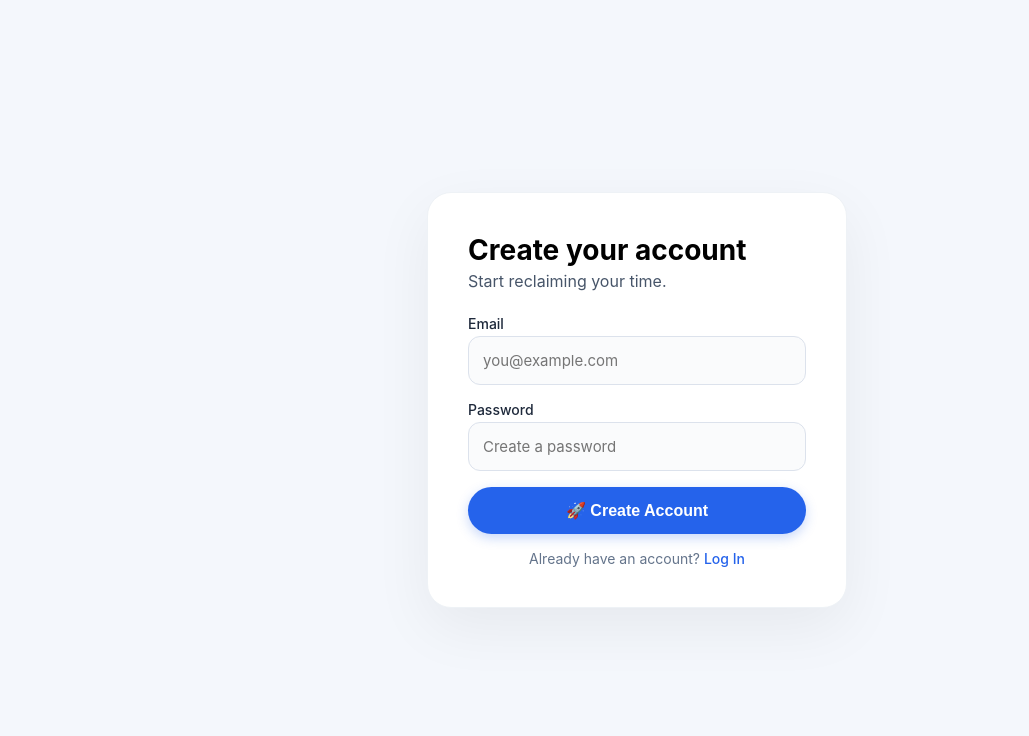
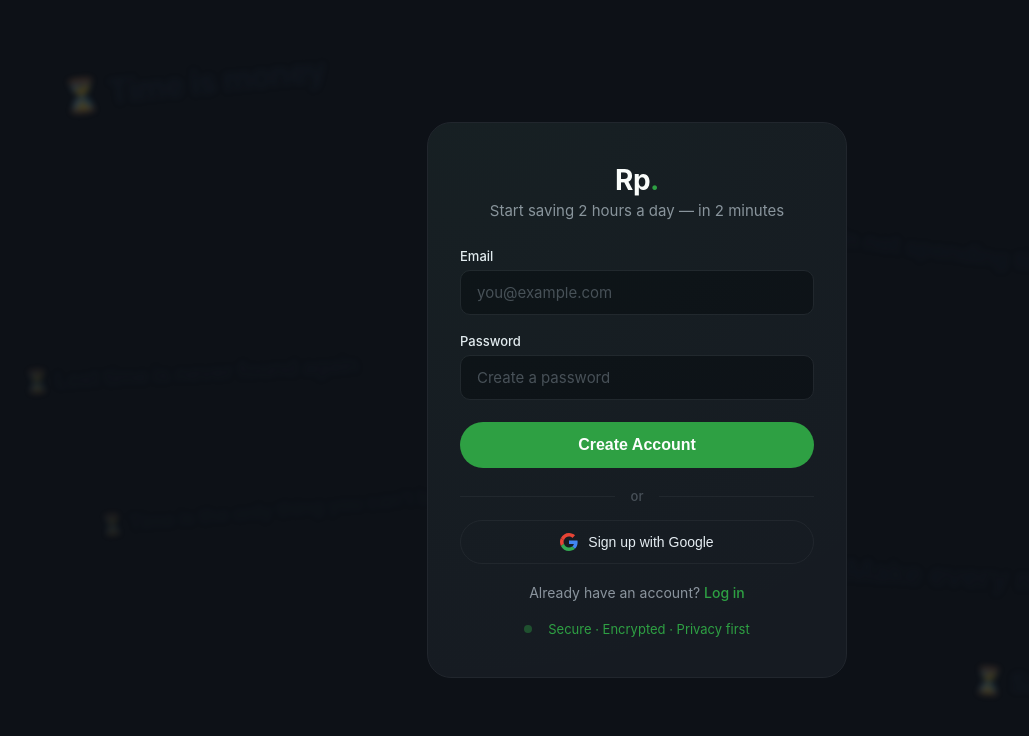
Before and after one commit to maithilirade816-create/rpire, a plain HTML site: page signup.html in a window 1280 px wide. Shown: the whole page, without its empty margins (3-1032 px from the left). Drawn offline with Linux system fonts and the light colour scheme.

Commit message:
Update signup.html

```diff
--- a/signup.html
+++ b/signup.html
@@ -5,68 +5,300 @@
   <meta name="viewport" content="width=device-width, initial-scale=1.0" />
   <title>Sign Up — Rpire</title>
   <style>
-    * { margin: 0; padding: 0; box-sizing: border-box; }
+    * {
+      margin: 0;
+      padding: 0;
+      box-sizing: border-box;
+    }
     body {
-      font-family: 'Inter', system-ui, sans-serif;
-      background: #f4f7fc;
+      font-family: 'Inter', -apple-system, system-ui, sans-serif;
+      background: #0d1117;
+      color: #e6edf3;
+      min-height: 100vh;
       display: flex;
+      align-items: center;
       justify-content: center;
-      align-items: center;
-      min-height: 100vh;
-      padding: 20px;
+      padding: 24px;
+      position: relative;
+      overflow-x: hidden;
     }
+
+    /* --- Background Quotes --- */
+    .bg-quotes {
+      position: fixed;
+      top: 0;
+      left: 0;
+      width: 100%;
+      height: 100%;
+      pointer-events: none;
+      z-index: 0;
+      overflow: hidden;
+    }
+    .bg-quotes .quote {
+      position: absolute;
+      font-size: 28px;
+      font-weight: 600;
+      color: #1e293b;
+      letter-spacing: -0.5px;
+      opacity: 0.25;
+      filter: blur(3px);
+      white-space: nowrap;
+      user-select: none;
+      font-family: 'Inter', sans-serif;
+    }
+    .bg-quotes .q1 {
+      top: 8%;
+      left: 5%;
+      transform: rotate(-6deg);
+      font-size: 32px;
+    }
+    .bg-quotes .q2 {
+      bottom: 12%;
+      right: 3%;
+      transform: rotate(4deg);
+      font-size: 26px;
+    }
+    .bg-quotes .q3 {
+      top: 45%;
+      left: 2%;
+      transform: rotate(-3deg);
+      font-size: 22px;
+      opacity: 0.15;
+    }
+    .bg-quotes .q4 {
+      top: 30%;
+      right: 1%;
+      transform: rotate(7deg);
+      font-size: 24px;
+      opacity: 0.18;
+    }
+    .bg-quotes .q5 {
+      bottom: 35%;
+      left: 8%;
+      transform: rotate(-5deg);
+      font-size: 20px;
+      opacity: 0.12;
+    }
+    .bg-quotes .q6 {
+      top: 70%;
+      right: 6%;
+      transform: rotate(3deg);
+      font-size: 30px;
+      opacity: 0.15;
+    }
+    @media (max-width: 768px) {
+      .bg-quotes .quote {
+        font-size: 18px !important;
+        opacity: 0.12 !important;
+      }
+      .bg-quotes .q1 { top: 5%; left: 2%; }
+      .bg-quotes .q2 { bottom: 8%; right: 2%; }
+      .bg-quotes .q3 { display: none; }
+      .bg-quotes .q4 { display: none; }
+      .bg-quotes .q5 { display: none; }
+      .bg-quotes .q6 { display: none; }
+    }
+
+    /* --- Container --- */
     .container {
       max-width: 420px;
       width: 100%;
-      background: white;
-      padding: 40px;
+      background: #161b22;
+      border: 1px solid #21262d;
       border-radius: 24px;
-      box-shadow: 0 20px 60px rgba(0,0,0,0.06);
-      border: 1px solid #eef2f6;
+      padding: 40px 32px;
+      position: relative;
+      z-index: 1;
+      overflow: hidden;
     }
-    h1 { font-size: 28px; font-weight: 700; margin-bottom: 4px; }
-    .sub { color: #475569; margin-bottom: 24px; display: block; }
-    label { font-weight: 500; font-size: 14px; color: #1e293b; display: block; margin-bottom: 4px; }
+
+    .container::before {
+      content: '';
+      position: absolute;
+      top: -50%;
+      left: -50%;
+      width: 200%;
+      height: 200%;
+      background: radial-gradient(circle at 30% 20%, rgba(46, 160, 67, 0.04), transparent 60%);
+      pointer-events: none;
+    }
+
+    .logo {
+      font-size: 28px;
+      font-weight: 700;
+      letter-spacing: -0.5px;
+      color: #ffffff;
+      text-align: center;
+      margin-bottom: 4px;
+    }
+    .logo span {
+      color: #2ea043;
+    }
+
+    .sub {
+      text-align: center;
+      color: #8b949e;
+      font-size: 15px;
+      margin-bottom: 28px;
+      font-weight: 400;
+    }
+
+    label {
+      font-weight: 500;
+      font-size: 13px;
+      color: #e6edf3;
+      display: block;
+      margin-bottom: 6px;
+    }
+
     input {
       width: 100%;
+      padding: 12px 16px;
+      border: 1px solid #21262d;
+      border-radius: 10px;
+      font-size: 15px;
+      background: #0d1117;
+      color: #e6edf3;
+      font-family: inherit;
+      transition: all 0.15s;
+      margin-bottom: 18px;
+    }
+    input:focus {
+      border-color: #2ea043;
+      outline: none;
+      box-shadow: 0 0 0 3px rgba(46, 160, 67, 0.15);
+    }
+    input::placeholder {
+      color: #484f58;
+    }
+
+    .btn-primary {
+      width: 100%;
       padding: 14px;
-      border: 1px solid #dce2ec;
-      border-radius: 12px;
-      font-size: 15px;
-      margin-bottom: 16px;
-      background: #fafbfc;
-      font-family: inherit;
-    }
-    input:focus { border-color: #2563eb; outline: none; box-shadow: 0 0 0 4px rgba(37,99,235,0.08); }
-    .btn-primary {
-      background: #2563eb;
+      border: none;
+      border-radius: 40px;
+      background: #2ea043;
       color: white;
-      border: none;
-      padding: 14px;
-      border-radius: 40px;
       font-weight: 600;
       font-size: 16px;
       cursor: pointer;
-      width: 100%;
-      box-shadow: 0 4px 12px rgba(37,99,235,0.25);
-      transition: 0.2s;
+      transition: all 0.15s;
+      margin-top: 4px;
     }
-    .btn-primary:hover { background: #1d4ed8; }
+    .btn-primary:hover {
+      background: #3fb950;
+      transform: translateY(-1px);
+      box-shadow: 0 8px 24px rgba(46, 160, 67, 0.2);
+    }
+
     .footer-text {
       text-align: center;
-      margin-top: 16px;
+      margin-top: 20px;
       font-size: 14px;
-      color: #64748b;
+      color: #8b949e;
     }
-    .footer-text a { color: #2563eb; text-decoration: none; font-weight: 500; }
-    .error { color: #dc2626; font-size: 14px; margin-top: 4px; display: none; }
+    .footer-text a {
+      color: #2ea043;
+      text-decoration: none;
+      font-weight: 500;
+    }
+    .footer-text a:hover {
+      text-decoration: underline;
+    }
+
+    .divider {
+      display: flex;
+      align-items: center;
+      gap: 16px;
+      margin: 20px 0 16px;
+    }
+    .divider .line {
+      flex: 1;
+      height: 1px;
+      background: #21262d;
+    }
+    .divider .text {
+      color: #484f58;
+      font-size: 13px;
+      font-weight: 500;
+    }
+
+    .social-btn {
+      width: 100%;
+      padding: 12px;
+      border: 1px solid #21262d;
+      border-radius: 40px;
+      background: transparent;
+      color: #e6edf3;
+      font-weight: 500;
+      font-size: 14px;
+      cursor: pointer;
+      transition: all 0.15s;
+      display: flex;
+      align-items: center;
+      justify-content: center;
+      gap: 10px;
+      margin-bottom: 10px;
+    }
+    .social-btn:hover {
+      background: #21262d;
+      border-color: #30363d;
+    }
+
+    .live-dot {
+      display: inline-block;
+      width: 8px;
+      height: 8px;
+      background: #2ea043;
+      border-radius: 50%;
+      animation: pulse 2s infinite;
+      margin-right: 8px;
+    }
+    @keyframes pulse {
+      0% { opacity: 1; }
+      50% { opacity: 0.4; }
+      100% { opacity: 1; }
+    }
+
+    .secure-badge {
+      text-align: center;
+      font-size: 13px;
+      color: #484f58;
+      margin-top: 20px;
+      display: flex;
+      align-items: center;
+      justify-content: center;
+      gap: 8px;
+    }
+    .secure-badge span {
+      color: #2ea043;
+    }
+
+    @media (max-width: 480px) {
+      .container {
+        padding: 28px 20px;
+      }
+      .logo {
+        font-size: 24px;
+      }
+    }
   </style>
 </head>
 <body>
 
+  <!-- Background Quotes -->
+  <div class="bg-quotes">
+    <div class="quote q1">⏳ Time is money</div>
+    <div class="quote q2">⏳ Save 2 hours a day</div>
+    <div class="quote q3">⏳ Lost time is never found again</div>
+    <div class="quote q4">⏳ The key is in not spending time, but in investing it</div>
+    <div class="quote q5">⏳ Time is the only thing you can't buy back</div>
+    <div class="quote q6">⏳ Make every minute count</div>
+  </div>
+
   <div class="container">
-  <h1>Create your account</h1>
-  <span class="sub">Start reclaiming your time.</span>
+    <div class="logo">Rp<span>.</span></div>
+    <p class="sub">Start saving 2 hours a day — in 2 minutes</p>
 
     <form id="signupForm">
       <label>Email</label>
@@ -75,42 +307,47 @@
       <label>Password</label>
       <input type="password" id="passwordInput" placeholder="Create a password" required minlength="6" />
 
-    <div id="errorMessage" class="error">Please fill in all fields.</div>
+      <button type="submit" class="btn-primary">Create Account</button>
 
-    <button type="submit" class="btn-primary">🚀 Create Account</button>
+      <div class="divider">
+        <span class="line"></span>
+        <span class="text">or</span>
+        <span class="line"></span>
+      </div>
+
+      <button class="social-btn" type="button" onclick="alert('Google Sign-In coming soon')">
+        <svg width="18" height="18" viewBox="0 0 48 48"><path fill="#EA4335" d="M24 9.5c3.54 0 6.71 1.22 9.21 3.6l6.85-6.85C35.9 2.38 30.47 0 24 0 14.62 0 6.51 5.38 2.56 13.22l7.98 6.19C12.43 13.72 17.74 9.5 24 9.5z"/><path fill="#4285F4" d="M46.98 24.55c0-1.57-.15-3.09-.38-4.55H24v9.02h12.94c-.58 2.96-2.26 5.48-4.78 7.18l7.73 6c4.51-4.18 7.09-10.36 7.09-17.65z"/><path fill="#EA4335" d="M10.54 28.59A14.5 14.5 0 0 1 9.5 24c0-1.59.28-3.14.76-4.59l-7.98-6.19A23.99 23.99 0 0 0 0 24c0 3.77.87 7.35 2.56 10.56l7.98-5.97z"/><path fill="#34A853" d="M24 48c6.48 0 11.93-2.13 15.89-5.81l-7.73-6c-2.15 1.45-4.92 2.3-8.16 2.3-6.26 0-11.57-4.22-13.47-9.91l-7.98 5.97C6.51 42.62 14.62 48 24 48z"/></svg>
+        Sign up with Google
+      </button>
 
       <p class="footer-text">
-      Already have an account? <a href="#" onclick="alert('Login page coming soon!')">Log In</a>
+        Already have an account? <a href="login.html">Log in</a>
       </p>
+
+      <div class="secure-badge">
+        <span class="live-dot"></span>
+        <span>Secure · Encrypted · <span>Privacy first</span></span>
+      </div>
     </form>
   </div>
 
   <script>
     document.getElementById('signupForm').addEventListener('submit', function(e) {
       e.preventDefault();
-
       const email = document.getElementById('emailInput').value.trim();
       const password = document.getElementById('passwordInput').value;
-    const errorEl = document.getElementById('errorMessage');
 
       if (!email || !password) {
-      errorEl.style.display = 'block';
-      errorEl.textContent = 'Please fill in all fields.';
+        alert('Please fill in all fields.');
+        return;
+      }
+      if (password.length < 6) {
+        alert('Password must be at least 6 characters.');
         return;
       }
 
-    if (password.length < 6) {
-      errorEl.style.display = 'block';
-      errorEl.textContent = 'Password must be at least 6 characters.';
-      return;
-    }
-
-    errorEl.style.display = 'none';
-
-    // Store user in localStorage
-    localStorage.setItem('rpire_user', JSON.stringify({ email }));
-
-    alert('✅ Account created! Welcome to Rpire.');
+      localStorage.setItem('rpire_user', JSON.stringify({ email, password }));
+      alert('Account created! Welcome to Rpire.');
       window.location.href = 'dashboard.html';
     });
   </script>
```
Lines whose indentation alone changed are shown as unchanged.
